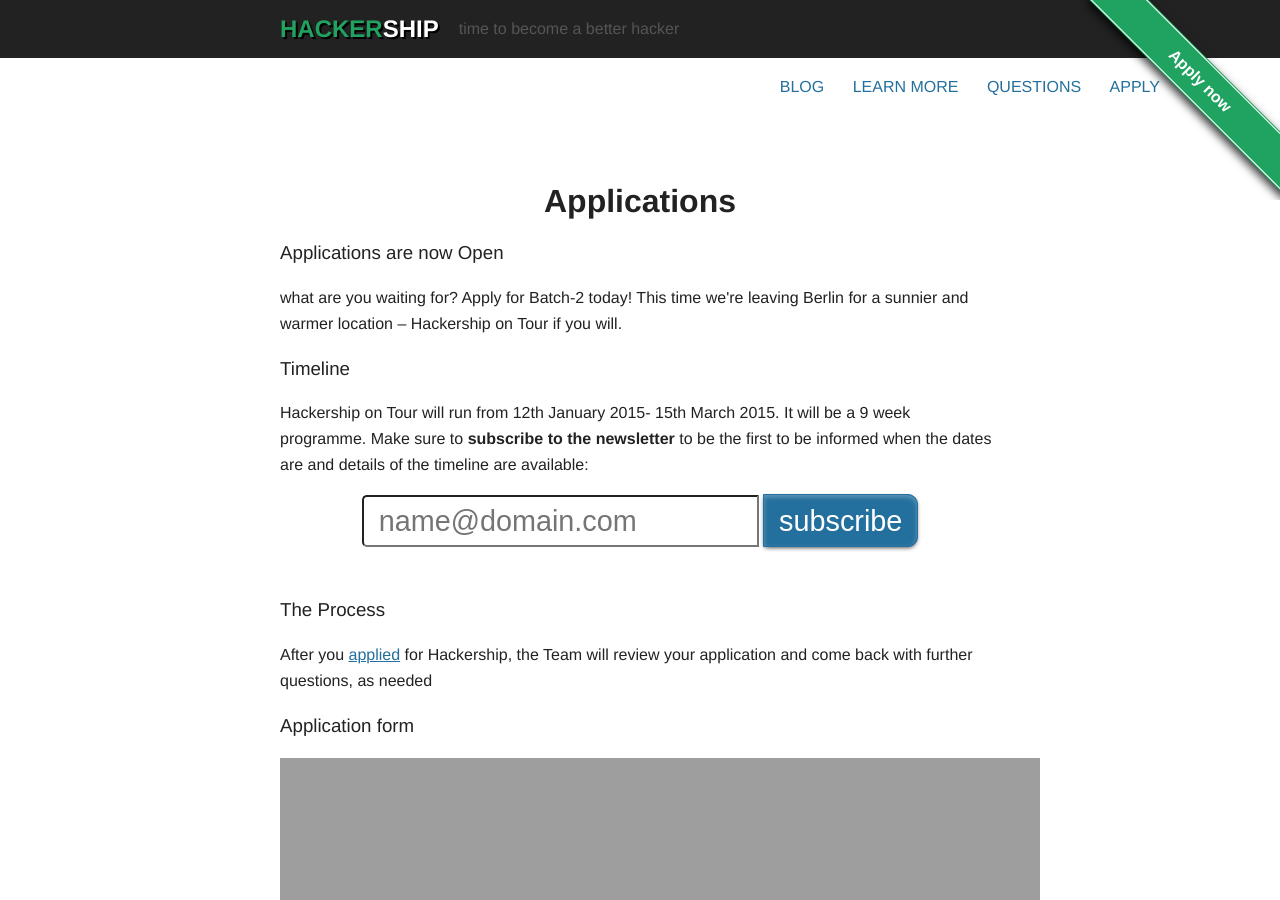
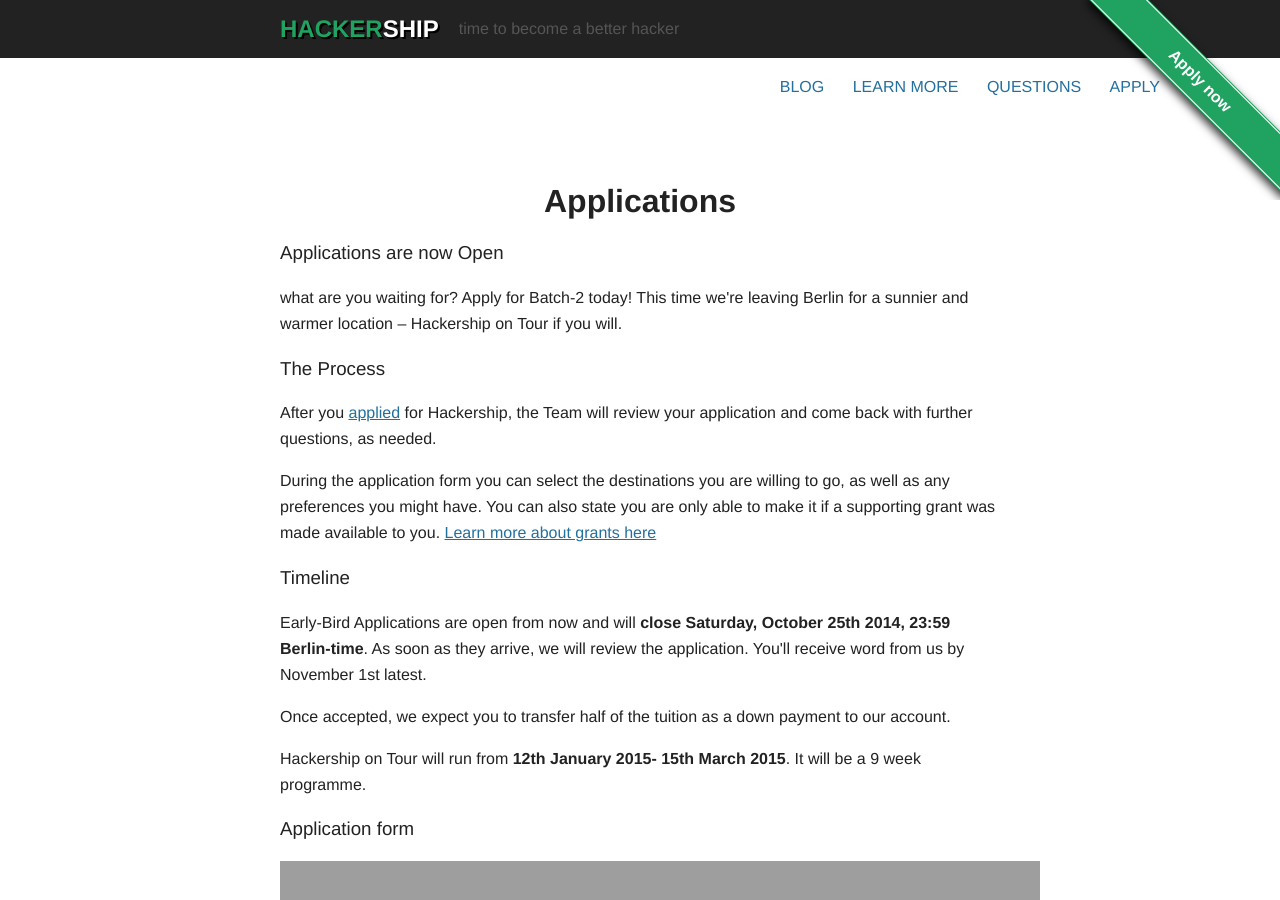
Before and after one commit to Hackership/website, a Jekyll site: the page built from apply/index.html, in a window 1280 px wide and 900 px high. Built offline with Jekyll 4.4.1, drawn with Linux system fonts in a browser that asks for light colours; nearby versions of some CDN libraries; some of the changed text lies outside the part shown; grey boxes are pictures that could not be loaded.

Commit message:
more details and fun

```diff
--- a/apply/index.html
+++ b/apply/index.html
@@ -11,20 +11,18 @@ title: Apply now
         <h3 id="open">Applications are now Open</h3>
         <p>what are you waiting for? Apply for Batch-2 today! This time we're leaving Berlin for a sunnier and warmer location – Hackership on Tour if you will.</p>
 
+        <h3 id="application-process">The Process</h3>
+        <p>After you <a href="#apply-form">applied</a> for Hackership, the Team will review your application and come back with further questions, as needed.</p>
+        <p>During the application form you can select the destinations you are willing to go, as well as any preferences you might have. You can also state you are only able to make it if a supporting grant was made available to you. <a href="/questions/">Learn more about grants here</a></p>
+
         <h3 id="timeline">Timeline</h3>
-        <p>Hackership on Tour will run from 12th January 2015- 15th March 2015. It will be a 9 week programme.  Make sure to <strong>subscribe to the newsletter</strong> to be the first to be informed when the dates are and details of the timeline are available:</p>
+        <p>Early-Bird Applications are open from now and will <strong>close Saturday, October 25th 2014, 23:59 Berlin-time</strong>. As soon as they arrive, we will review the application. You'll receive word from us by November 1st latest.</p>
+        <p>Once accepted, we expect you to transfer half of the tuition as a down payment to our account.</p>
+        <p>Hackership on Tour will run from <strong>12th January 2015- 15th March 2015</strong>. It will be a 9 week programme.</p>
 
-        <div class="newsletter" style="width: 100%; float: none; text-align: center; margin-bottom: 50px">
-            <form action="http://hackership.us7.list-manage1.com/subscribe/post?u=d893774e9260bf62c4533f5d1&amp;id=eec4326c27" method="post" id="mc-embedded-subscribe-form" name="mc-embedded-subscribe-form" class="validate" target="_blank" novalidate>
-                <input type="email" value="" name="EMAIL" class="email"  placeholder="name@domain.com" required>
-                <button type="submit" name="submit" id="ss-submit">subscribe</button>
-            </form>
-        </div>
 
-        <h3 id="application-process">The Process</h3>
-        <p>After you <a href="#apply-form">applied</a> for Hackership, the Team will review your application and come back with further questions, as needed</p>
         <h3 id="apply-form">Application form</h3>
-        <iframe src="<iframe src="https://docs.google.com/forms/d/15W0BTdMS6CCOIiYrf54LkKsuNueDPbW0U71UHzgNjE8/viewform?embedded=true" width="760" height="900" frameborder="0" marginheight="0" marginwidth="0">Loading...</iframe>
+        <iframe src="https://docs.google.com/forms/d/15W0BTdMS6CCOIiYrf54LkKsuNueDPbW0U71UHzgNjE8/viewform?embedded=true" width="760" height="900" frameborder="0" marginheight="0" marginwidth="0">Loading...</iframe>
 
 <!--
 
@@ -41,16 +39,16 @@ title: Apply now
 
 <article id="next-batch">
     <header>
-        <h2>Batch-2</h2>
+        <h2>Batch-3</h2>
     </header>
     <section>
-        <h3 id="the-space">Where does it take place?</h3>
-        <p>We will leave Berlin for a Hackership on Tour. We will go to a more sunny and warmer place during the winter months.
-        </p>
-
-        <h3>When does it start?</h3>
-        <p>This hasn't been decided yet, but we are aiming for the first weeks of 2015.
-        </p>
+        <p>Make sure to <strong>subscribe to the newsletter</strong> to be the first to be informed when the dates are and details of the timeline are available:</p>
+        <div class="newsletter" style="width: 100%; float: none; text-align: center; margin-bottom: 50px">
+            <form action="http://hackership.us7.list-manage1.com/subscribe/post?u=d893774e9260bf62c4533f5d1&amp;id=eec4326c27" method="post" id="mc-embedded-subscribe-form" name="mc-embedded-subscribe-form" class="validate" target="_blank" novalidate>
+                <input type="email" value="" name="EMAIL" class="email"  placeholder="name@domain.com" required>
+                <button type="submit" name="submit" id="ss-submit">subscribe</button>
+            </form>
+        </div>
 
         <!-- <h3>I want to learn something else than 'web-based multimedia' though</h3>
         <p>Though we have an emphasis on <em>web-based multimedia</em>, you can still apply with any topic you want to learn. We will as usually try to match you with other learners having similar goals and ambitions. Having an emphasis for us mostly means, we already have coaches for that topic ready and are looking for people interest in these topics specifically.
```
Also changed, not shown: questions/index.html (+19 -27 lines).
